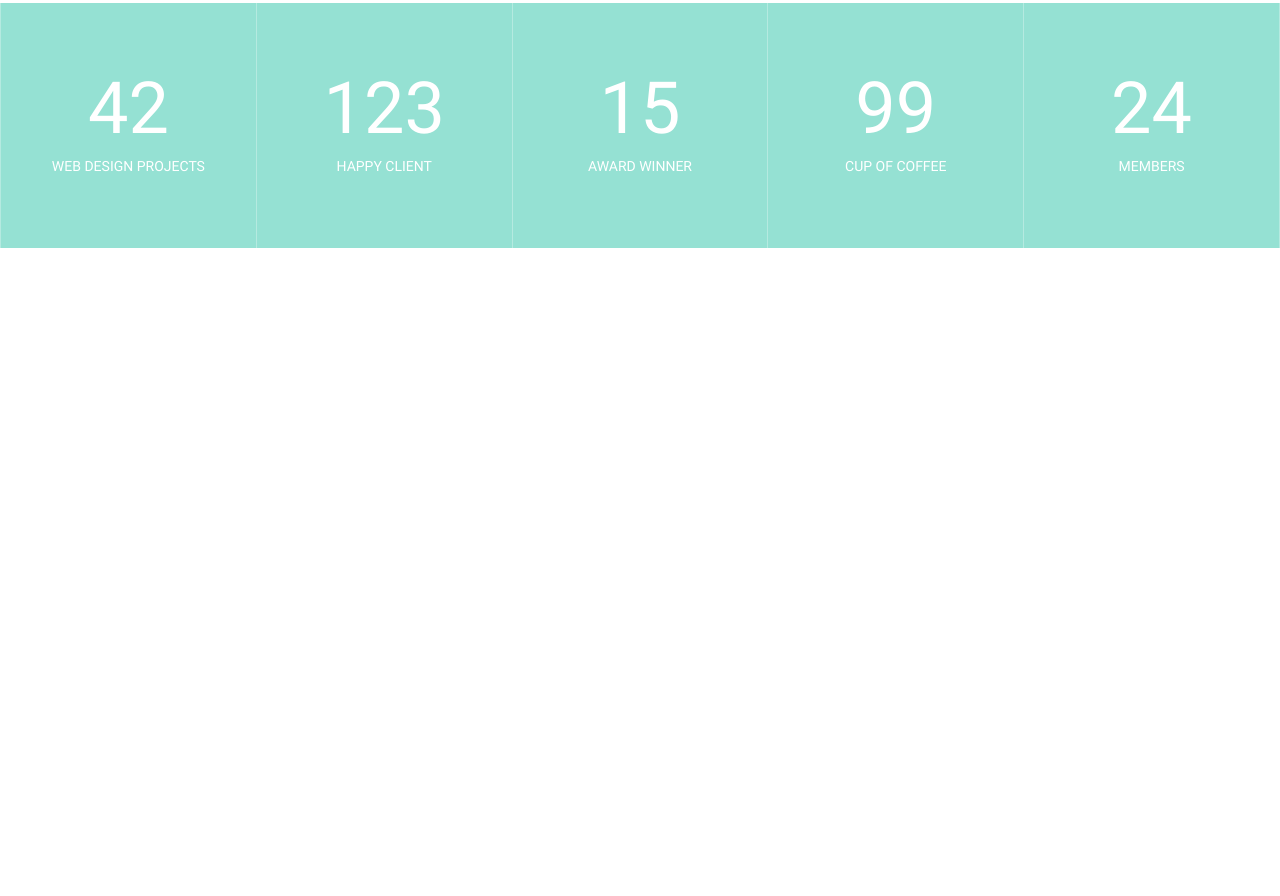
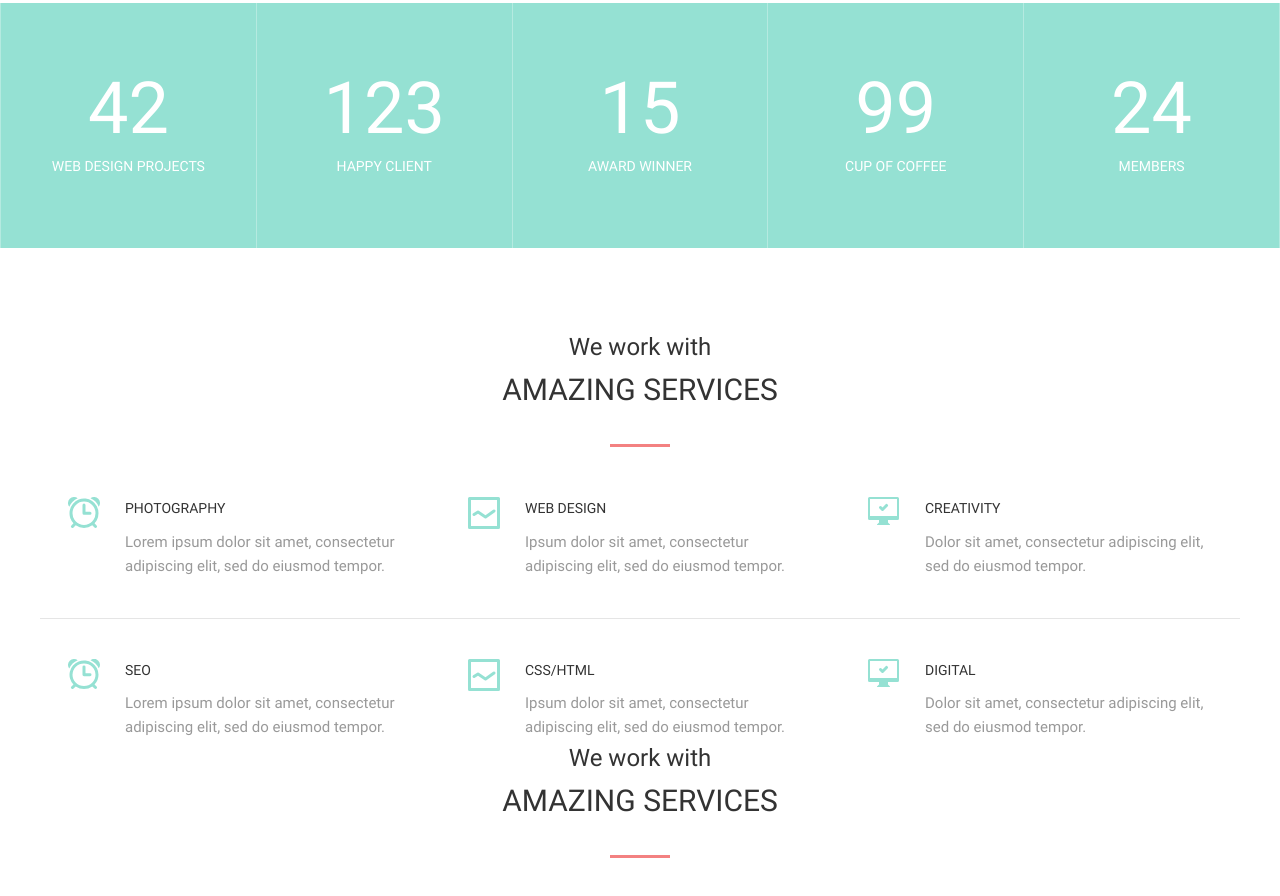
Before and after one commit to SergeyShynkarenko/Mogo, a website: page app/index.html in a window 1280 px wide. Shown: the part 1514-2410 px from the top of the page. Before the commit the page ends 1842 px from the top, so only its background shows below. Drawn offline with Linux system fonts and the light colour scheme.

Commit message:
services section

```diff
--- a/app/index.html
+++ b/app/index.html
@@ -72,8 +72,8 @@
 		<div class="container">
 
 			<div class="about__header">
-				<h3 class="about__suptitle">What we do</h3>
-				<h2 class="about__title">Story about us</h2>
+				<h3 class="about__suptitle suptitle">What we do</h3>
+				<h2 class="about__title title">Story about us</h2>
 				<div>
 					<p class="about__text">Lorem ipsum dolor sit amet, consectetur adipiscing elit, sed do eiusmod tempor incididunt ut labore et dolore magna aliqua. Ut enim ad minim veniam, quis nostrud exercitation ullamco laboris nisi ut aliquip ex ea commodo consequat. </p>
 				</div>
@@ -125,6 +125,72 @@
 			</div>
 		</div>
 	</section>
+	<section class="services">
+		<div class="container">
+			<div class="services__header">
+				<h3 class="services__suptitle suptitle">We work with</h3>
+				<h2 class="services__title title">Amazing Services</h2>
+			</div>
+
+			<div class="services__items">
+
+				<div class="services__item">
+					<img class="services__item-img" src="images/dest/photography.svg" alt="">
+					<div class="services__item-title">Photography</div>
+					<div class="services__item-text">Lorem ipsum dolor sit amet, consectetur adipiscing elit, sed do eiusmod tempor.</div>
+				</div>
+
+				<div class="services__item">
+					<img class="services__item-img" src="images/dest/web.svg" alt="">
+					<div class="services__item-title">Web Design</div>
+					<div class="services__item-text">Ipsum dolor sit amet, consectetur adipiscing elit, sed do eiusmod tempor.</div>
+				</div>
+
+				<div class="services__item">
+					<img class="services__item-img" src="images/dest/creativity.svg" alt="">
+					<div class="services__item-title">Creativity</div>
+					<div class="services__item-text">Dolor sit amet, consectetur adipiscing elit, sed do eiusmod tempor.</div>
+				</div>
+			</div>
+
+			<hr>
+			<div class="services__items">
+
+				<div class="services__item">
+					<img class="services__item-img" src="images/dest/photography.svg" alt="">
+					<div class="services__item-title">Seo</div>
+					<div class="services__item-text">Lorem ipsum dolor sit amet, consectetur adipiscing elit, sed do eiusmod tempor.</div>
+				</div>
+
+				<div class="services__item">
+					<img class="services__item-img" src="images/dest/web.svg" alt="">
+					<div class="services__item-title">Css/Html</div>
+					<div class="services__item-text">Ipsum dolor sit amet, consectetur adipiscing elit, sed do eiusmod tempor.</div>
+				</div>
+
+				<div class="services__item">
+					<img class="services__item-img" src="images/dest/creativity.svg" alt="">
+					<div class="services__item-title">digital</div>
+					<div class="services__item-text">Dolor sit amet, consectetur adipiscing elit, sed do eiusmod tempor.</div>
+				</div>
+			</div>
+
+			<section class="design">
+				<div class="container">
+					<div class="design__header">
+						<h3 class="design__suptitle suptitle">We work with</h3>
+						<h2 class="design__title title">Amazing Services</h2>
+					</div>
+				</div>
+			</section>
+
+
+
+
+
+
+		</div>
+	</section>
 
 	<script src="js/app.min.js"></script>
 
--- a/app/scss/_config.scss
+++ b/app/scss/_config.scss
@@ -76,3 +76,22 @@ a {
 	padding: 0;
 
 }
+.title {
+	font-size: 30px;
+	font-weight: 700;
+	color: #333;
+	text-transform: uppercase;
+}
+.suptitle {
+	font-size: 24px;
+	color: #333;
+}
+
+hr {
+	display: block;
+	border: 0;
+	height: 1px;
+	width: 100%;
+	background-color: #e5e5e5;
+	margin: 40px 0;
+}
--- /dev/null
+++ b/app/scss/_design.scss
@@ -0,0 +1,16 @@
+.design {
+	&__header {
+		width: 100%;
+		max-width: 950px;
+		margin: 0 auto 40px;
+		text-align: center;
+	}
+	&__title::after {
+		content: '';
+		display: block;
+		width: 60px;
+		height: 3px;
+		margin: 30px auto 30px;
+		background-color: #f38181;
+	}
+}
--- /dev/null
+++ b/app/scss/_services.scss
@@ -0,0 +1,39 @@
+.services {
+	&__header {
+		text-align: center;
+		margin: 0 auto 50px;
+	}
+	&__title::after {
+		content: '';
+		display: block;
+		width: 60px;
+		height: 3px;
+		margin: 30px auto 30px;
+		background-color: #f38181;
+	}
+	&__items {
+		display: flex;
+	}
+	&__item {
+		flex: 1 1 0;
+		padding-left: 85px;
+		padding-right: 35px;
+		position: relative;
+		&-img {
+			position: absolute;
+			top: 0;
+			left: 28px;
+			z-index: 1;
+		}
+		&-title {
+			margin-bottom: 10px;
+			font-size: 14px;
+			color: #333;
+			text-transform: uppercase;
+		}
+		&-text {
+			font-size: 15px;
+			color: #999;
+		}
+	}
+}
--- a/app/scss/main.scss
+++ b/app/scss/main.scss
@@ -2,5 +2,6 @@
 @import 'intro';
 @import 'header';
 @import 'about';
-
+@import 'services';
+@import 'design';
 // CUSTOM USER STYLES & IMPORTS
```
Also changed, not shown: app/css/app.min.css, app/images/dest/creativity.svg (added), app/images/dest/photography.svg (added), app/images/dest/web.svg (added), app/images/src/creativity.svg (added), app/images/src/photography.svg (added), app/images/src/web.svg (added).
